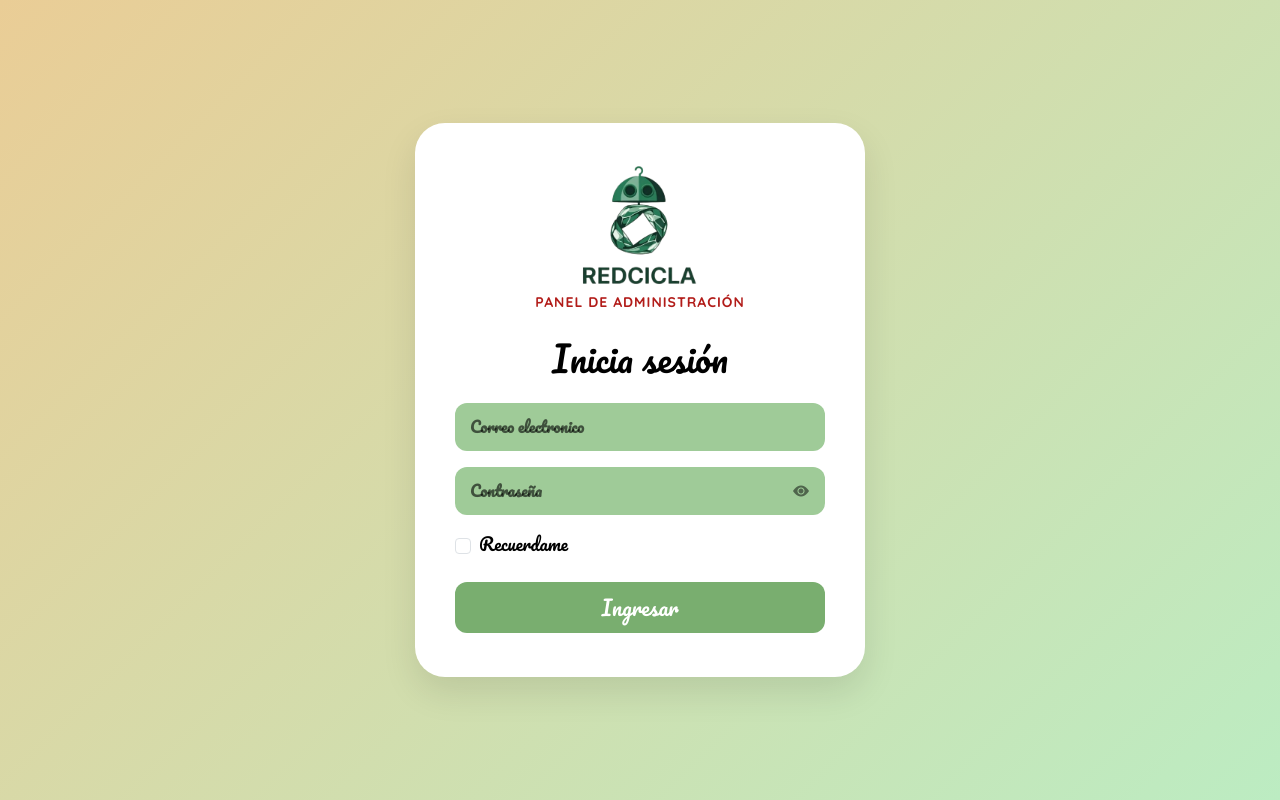
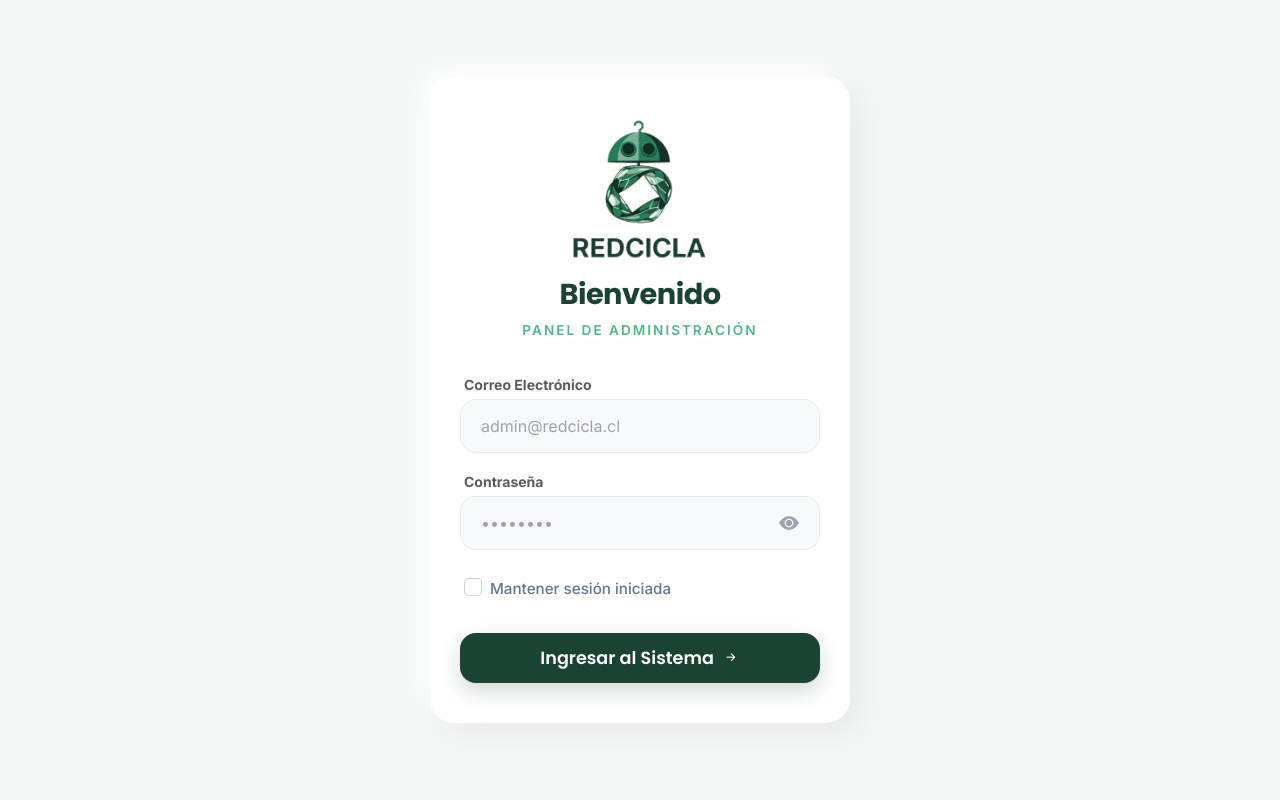
Before and after one commit to MarcoMzSaav/ProyectoRedCicla, a Flask app: page /login in a window 1280 px wide. Run offline with Flask 3, Linux system fonts and the light colour scheme.

```diff
--- a/pag_web/templates/login.html
+++ b/pag_web/templates/login.html
@@ -4,165 +4,208 @@
     <meta charset="UTF-8">
     <meta name="viewport" content="width=device-width, initial-scale=1.0">
     <title>Iniciar Sesión - RedCicla</title>
+
     <link rel="preconnect" href="https://fonts.googleapis.com">
     <link rel="preconnect" href="https://fonts.gstatic.com" crossorigin>
-    <link href="https://fonts.googleapis.com/css2?family=Pacifico&family=Quicksand:wght@500;700&display=swap" rel="stylesheet">
+    <link href="https://fonts.googleapis.com/css2?family=Inter:wght@400;500;600;700&family=Poppins:wght@500;600;700&display=swap" rel="stylesheet">
 
     <link href="https://cdn.jsdelivr.net/npm/bootstrap@5.3.0/dist/css/bootstrap.min.css" rel="stylesheet">
     <link rel="stylesheet" href="https://cdn.jsdelivr.net/npm/bootstrap-icons@1.11.1/font/bootstrap-icons.css">
 
     <style>
         :root {
-            --color-primary-green: #79AE6F;
-            --color-light-green: #9fcb98;
-            --color-dark: #000000;
-            --color-red: #b21c19;
-            --color-beige: #eacd96;
+            /* Paleta sincronizada con base.html (Regla 60-30-10) */
+            --color-bg-light: #f4f7f6;       /* 60% Fondo */
+            --color-sidebar-combine: #1b4332; /* 30% Contraste Oscuro */
+            --color-primary-green: #52b788;  /* 10% Acento Esmeralda */
+
+            --color-bubble-bg: #ffffff;
+            --color-text-main: #2b2d42;
+            --color-red: #e76f51;
+
+            --ios-bubble-radius: 24px;
+            --ios-pill-radius: 16px;
         }
 
         body {
-            /* Degradado de fondo según la paleta de la imagen */
-            background: linear-gradient(135deg, var(--color-beige) 0%, #bcecc2 100%);
+            /* Fondo limpio y profesional, sin degradados llamativos */
+            background-color: var(--color-bg-light);
             height: 100vh;
             display: flex;
             align-items: center;
             justify-content: center;
-            font-family: 'Quicksand', sans-serif;
+            font-family: 'Inter', sans-serif;
+            color: var(--color-text-main);
         }
 
+        /* La tarjeta flotante (Neumorfismo) */
         .login-card {
-            max-width: 450px;
+            max-width: 420px;
             width: 100%;
-            /* Bordes muy redondeados como el contenedor blanco de la imagen */
-            border-radius: 30px;
-            background-color: #ffffff;
-            box-shadow: 0 15px 35px rgba(0, 0, 0, 0.1);
+            border-radius: var(--ios-bubble-radius);
+            background-color: var(--color-bubble-bg);
+            border: none;
+            /* Sombra doble: Flotando sobre el fondo claro */
+            box-shadow: 12px 12px 30px rgba(0, 0, 0, 0.05),
+                       -12px -12px 30px rgba(255, 255, 255, 0.9);
+            padding: 40px 30px;
         }
 
-        /* Título principal con estilo cursiva similar al de la imagen */
         .brand-title {
-            font-family: 'Pacifico', cursive;
-            color: var(--color-dark);
-            font-size: 2.2rem;
-            margin-bottom: 1.5rem;
+            font-family: 'Poppins', sans-serif;
+            color: var(--color-sidebar-combine);
+            font-size: 1.8rem;
+            font-weight: 700;
+            margin-bottom: 0.5rem;
+            letter-spacing: -0.5px;
         }
 
-        /* Estilización de los inputs para que luzcan verdes y limpios */
+        .sub-panel-text {
+            color: var(--color-primary-green);
+            font-family: 'Inter', sans-serif;
+            font-weight: 600;
+            font-size: 0.85rem;
+            letter-spacing: 2px;
+            text-transform: uppercase;
+            margin-bottom: 2rem;
+            display: block;
+        }
+
+        /* Inputs modernos tipo iOS */
         .custom-input {
-            background-color: var(--color-light-green) !important;
-            border: none !important;
-            border-radius: 12px !important;
-            color: var(--color-dark) !important;
-            font-weight: 600;
-            padding: 12px 15px;
+            background-color: #f8f9fa !important;
+            border: 1px solid rgba(27, 67, 50, 0.1) !important;
+            border-radius: var(--ios-pill-radius) !important;
+            color: var(--color-text-main) !important;
+            font-weight: 500;
+            padding: 14px 20px;
+            transition: all 0.3s ease;
+        }
+
+        .custom-input:focus {
+            background-color: #ffffff !important;
+            border-color: var(--color-primary-green) !important;
+            box-shadow: 0 0 0 4px rgba(82, 183, 136, 0.15) !important;
         }
 
         .custom-input::placeholder {
-            color: rgba(0, 0, 0, 0.6);
-            font-family: 'Pacifico', cursive; /* Imita el texto placeholder estilizado */
-            font-size: 0.95rem;
+            color: #9ca3af;
+            font-weight: 400;
         }
 
-        /* Grupo de inputs para mantener los iconos integrados sin romper el diseño */
         .input-group-custom {
             position: relative;
             display: flex;
             align-items: center;
         }
 
-        .input-group-custom .form-control {
-            padding-right: 45px;
-        }
-
         .btn-eye-inside {
             position: absolute;
-            right: 10px;
+            right: 15px;
             z-index: 10;
             background: none;
             border: none;
-            color: rgba(0, 0, 0, 0.5);
+            color: #9ca3af;
+            transition: color 0.2s ease;
         }
 
-        /* Botón de Ingreso principal */
+        .btn-eye-inside:hover {
+            color: var(--color-primary-green);
+        }
+
+        /* Botón principal sincronizado con las microinteracciones */
         .btn-ingresar {
-            background-color: var(--color-primary-green) !important;
+            background-color: var(--color-sidebar-combine) !important; /* Botón oscuro corporativo */
             border: none !important;
-            border-radius: 12px !important;
+            border-radius: var(--ios-pill-radius) !important;
             color: #ffffff !important;
-            font-family: 'Pacifico', cursive;
-            font-size: 1.3rem;
-            padding: 10px;
-            transition: background-color 0.3s ease;
+            font-family: 'Poppins', sans-serif;
+            font-weight: 600;
+            font-size: 1.1rem;
+            padding: 12px;
+            transition: all 0.25s cubic-bezier(0.2, 0.8, 0.2, 1) !important;
+            box-shadow: 0 8px 20px rgba(27, 67, 50, 0.2);
         }
 
         .btn-ingresar:hover {
-            background-color: #65965c !important;
+            background-color: #2d6a4f !important;
+            transform: translateY(-2px);
+            box-shadow: 0 12px 25px rgba(27, 67, 50, 0.3);
         }
 
-        /* Checkbox personalizado "Recuérdame" */
+        .btn-ingresar:active {
+            transform: scale(0.97) translateY(0) !important;
+            box-shadow: 0 2px 5px rgba(27, 67, 50, 0.2) !important;
+        }
+
+        /* Checkbox estilo iOS */
+        .form-check-input {
+            width: 18px;
+            height: 18px;
+            border-color: #cbd5e1;
+            border-radius: 6px;
+            cursor: pointer;
+        }
+
         .form-check-input:checked {
-            background-color: var(--color-light-green);
-            border-color: var(--color-light-green);
+            background-color: var(--color-primary-green);
+            border-color: var(--color-primary-green);
         }
 
         .label-recuerdame {
-            font-family: 'Pacifico', cursive;
-            color: var(--color-dark);
-            font-size: 1.1rem;
-        }
-
-        .sub-panel-text {
-            color: var(--color-red);
-            font-weight: bold;
-            letter-spacing: 1px;
-            margin-top: 5px;
+            font-weight: 500;
+            color: #64748b;
+            font-size: 0.95rem;
+            cursor: pointer;
         }
     </style>
 </head>
 <body>
 
-    <div class="card border-0 login-card p-4 m-3">
-        <div class="card-body text-center">
+    <div class="login-card mx-3">
+        <div class="text-center">
 
-            <div class="mb-4 d-flex flex-column align-items-center">
-                <img src="{{ url_for('static', filename='images/LOGO_TEXTO_BELOW.png') }}" alt="Logo RedCicla" width="120" class="img-fluid">
-                <span class="small sub-panel-text">PANEL DE ADMINISTRACIÓN</span>
+            <div class="mb-2 d-flex flex-column align-items-center">
+                <img src="{{ url_for('static', filename='images/LOGO_TEXTO_BELOW.png') }}" alt="Logo RedCicla" width="140" class="img-fluid mb-2">
             </div>
 
+            <h2 class="brand-title">Bienvenido</h2>
+            <span class="sub-panel-text">Panel de Administración</span>
+
             {% if error %}
-            <div class="alert alert-danger py-2 small fw-bold mb-3" role="alert">
-                <i class="bi bi-exclamation-octagon-fill"></i> {{ error }}
+            <div class="alert alert-danger py-2 small fw-bold mb-4" role="alert" style="border-radius: 12px; border: none; background-color: #ffedeb; color: var(--color-red);">
+                <i class="bi bi-shield-exclamation me-1"></i> {{ error }}
             </div>
             {% endif %}
 
-            <h2 class="brand-title">Inicia sesión</h2>
-
-            <form action="/login" method="POST" class="text-start">
+            <form action="/login" method="POST" class="text-start mt-4">
 
                 <div class="mb-3">
+                    <label class="form-label small fw-bold text-muted mb-1 ps-1">Correo Electrónico</label>
                     <div class="input-group-custom">
-                        <input type="email" name="correo" class="form-control custom-input" required placeholder="Correo electronico">
+                        <input type="email" name="correo" class="form-control custom-input" required placeholder="admin@redcicla.cl">
                     </div>
                 </div>
 
-                <div class="mb-3">
+                <div class="mb-4">
+                    <label class="form-label small fw-bold text-muted mb-1 ps-1">Contraseña</label>
                     <div class="input-group-custom">
-                        <input type="password" id="clave" name="clave" class="form-control custom-input" required placeholder="Contraseña">
+                        <input type="password" id="clave" name="clave" class="form-control custom-input" required placeholder="••••••••">
                         <button class="btn-eye-inside" type="button" id="btn-ojito" title="Mostrar/Ocultar contraseña">
-                            <i class="bi bi-eye-fill" id="icono-ojito"></i>
+                            <i class="bi bi-eye-fill fs-5" id="icono-ojito"></i>
                         </button>
                     </div>
                 </div>
 
-                <div class="form-check mb-4 d-flex align-items-center gap-2">
-                    <input class="form-check-input custom-checkbox" type="checkbox" id="recuerdame">
-                    <label class="form-check-label label-recuerdame" for="recuerdame">
-                        Recuerdame
+                <div class="form-check mb-4 d-flex align-items-center gap-2 ps-1">
+                    <input class="form-check-input m-0" type="checkbox" id="recuerdame">
+                    <label class="form-check-label label-recuerdame mt-1" for="recuerdame">
+                        Mantener sesión iniciada
                     </label>
                 </div>
 
-                <button type="submit" class="btn btn-ingresar w-100 mb-1">
-                    Ingresar
+                <button type="submit" class="btn btn-ingresar w-100 mt-2">
+                    Ingresar al Sistema <i class="bi bi-arrow-right-short ms-1"></i>
                 </button>
             </form>
 
@@ -178,7 +221,6 @@
             const esPassword = inputClave.getAttribute('type') === 'password';
             inputClave.setAttribute('type', esPassword ? 'text' : 'password');
 
-            // Alterna los iconos de Bootstrap para diseño relleno
             iconoOjito.classList.toggle('bi-eye-fill');
             iconoOjito.classList.toggle('bi-eye-slash-fill');
         });
```
Also changed, not shown: pag_web/templates/base.html (+19 -1 lines), pag_web/templates/dashboard.html (+73 -43 lines).
